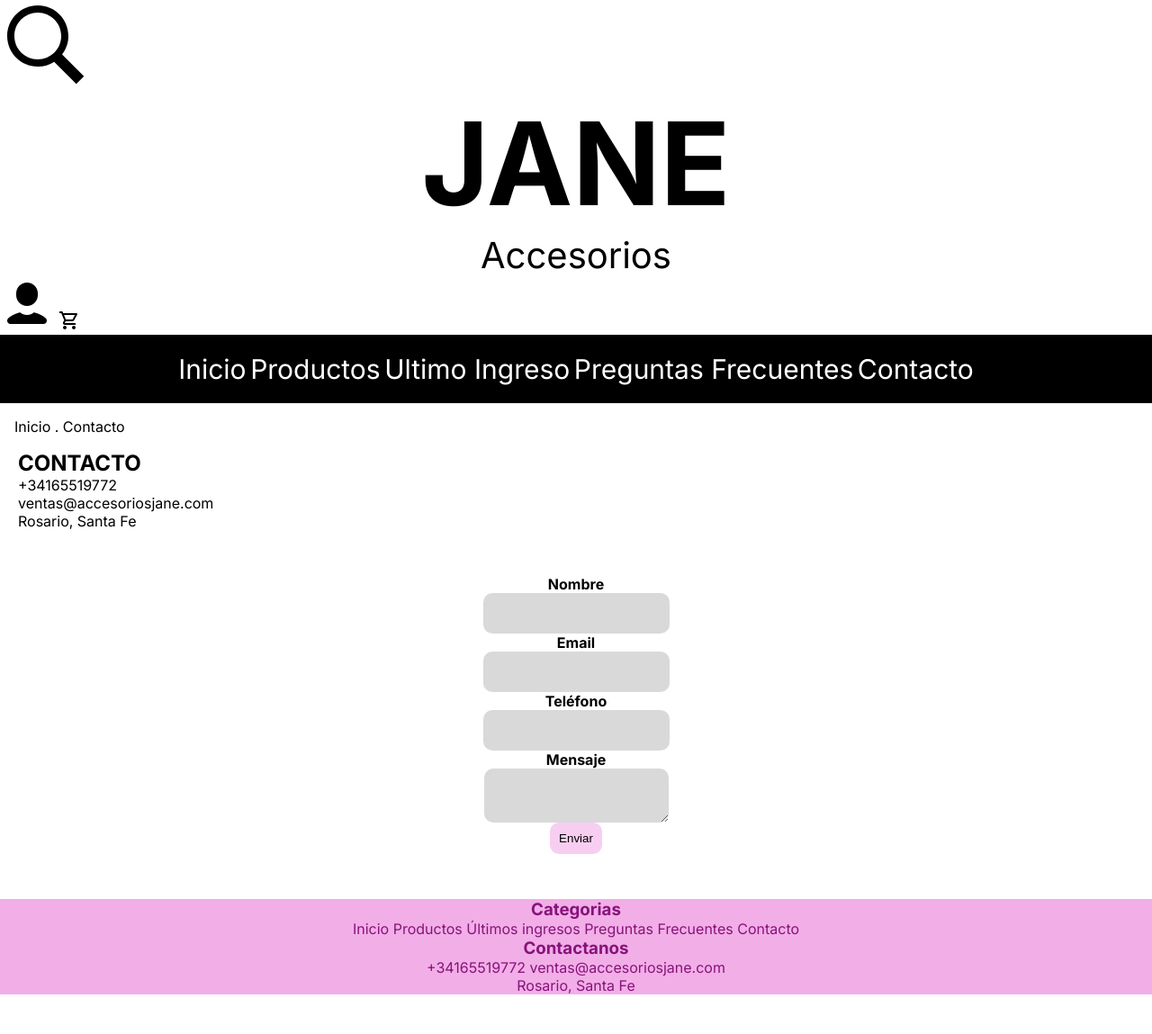
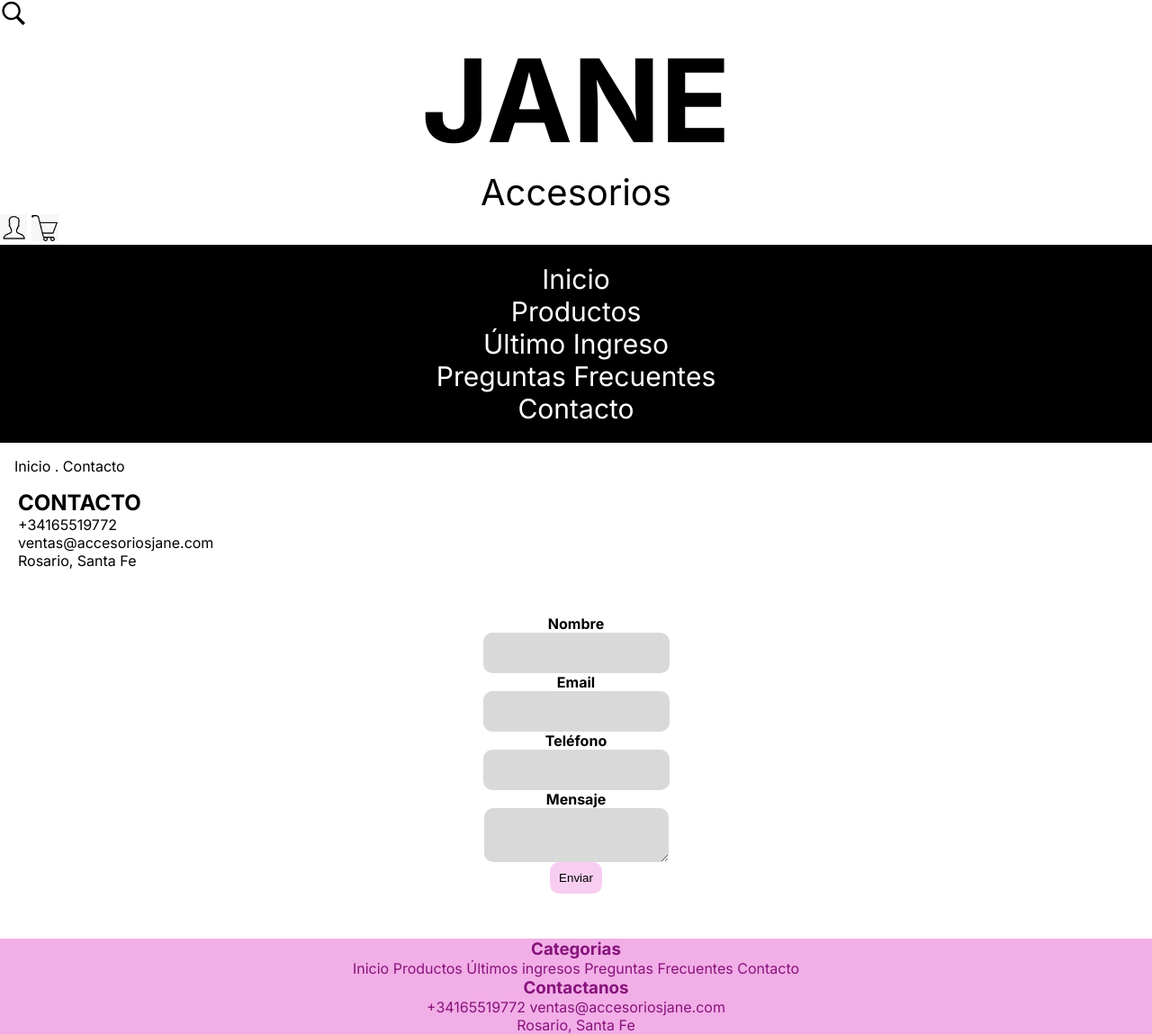
Before and after one commit to Natalia915/Jane-accesorios, a plain HTML site: page pages/contacto.html in a window 1280 px wide. Shown: the whole page at 90% size. Before the commit the page ends 1105 px from the top, so only its background shows below. Drawn offline with Linux system fonts and the light colour scheme.

Commit message:
Cambie los iconos de CARRITO y USUARIO. Agregue un width y un height a los inconos del header. Les agregue un LI a los links del NAV. Agregue otra categoria a los div "categoria" y "contactanos"

```diff
--- a/pages/contacto.html
+++ b/pages/contacto.html
@@ -10,30 +10,33 @@
     <link href="https://fonts.googleapis.com/css2?family=Inter:ital,opsz,wght@0,14..32,100..900;1,14..32,100..900&display=swap" rel="stylesheet">
 </head>
 <body>
-    <header>
-        <img src="../img/lupita.svg" alt="">
+    <header class="header">
+        <img src="../img/lupita.svg" alt="lupita" width="30px" height="30px">
         <div class="header-flex">
             <h1 class="h1-header">Jane</h1>
             <p class="parrafo-header">Accesorios</p>
         </div>
-
-        <img src="../img/Usuario.png" alt="">
-        <img src="../img/Carrito.png" alt="">
-
+        <div>
+        <img src="../img/usuario.jpg" alt="usuario" width="30px" height="30px">
+        <img src="../img/carrito.jpg" alt="carrito" width="30px" height="30px">
+        </div>
     </header>
 
     <nav class="nav">
-        <a href="../index.html">Inicio</a>
-        <a href="./productos.html">Productos</a>
-        <a href="./ultimo-ingreso.html">Ultimo Ingreso</a>
-        <a href="./preguntas-frecuentes.html">Preguntas Frecuentes</a>
-        <a href="#">Contacto</a>
+        <ul>
+            <li><a href="#">Inicio</a></li>
+            <li><a href="./pages/productos.html">Productos</a></li>
+            <li><a href="./pages/ultimo-ingreso.html">Último Ingreso</a></li>
+            <li><a href="./pages/preguntas-frecuentes.html">Preguntas Frecuentes</a></li>
+            <li><a href="./pages/contacto.html">Contacto</a></li>
+        </ul>
     </nav>
 
     <div class="inicio-contacto">
         <p>Inicio . Contacto</p>
     </div>
 
+<div class="contenedor-general-contacto">
     <div class="contacto">
         <h2>CONTACTO</h2>
         <p>+34165519772</p>
@@ -66,16 +69,19 @@
         </div>
     </form>
     </div>
+</div>
 
     <footer class="footer">
         <div class="categorias-footer">
-        <div class="categoria">
+            <div class="categoria c1">
                 <h3>Categorias</h3>
                 <a href="">Inicio</a>
                 <a href="">Productos</a>
                 <a href="">Últimos ingresos</a>
                 <a href="">Preguntas Frecuentes</a>
                 <a href="">Contacto</a>
+            </div>
+            <div class="contactanos c1">
                 <h3>Contactanos</h3>
                 <a href="">+34165519772</a>
                 <a href="">ventas@accesoriosjane.com</a>
```
Also changed, not shown: pages/preguntas-frecuentes.html (+16 -12 lines), pages/productos.html (+16 -12 lines). Lines whose indentation alone changed are shown as unchanged.
